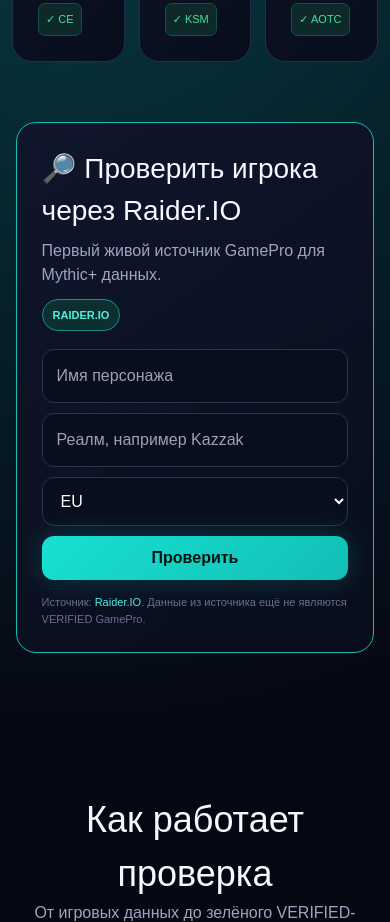
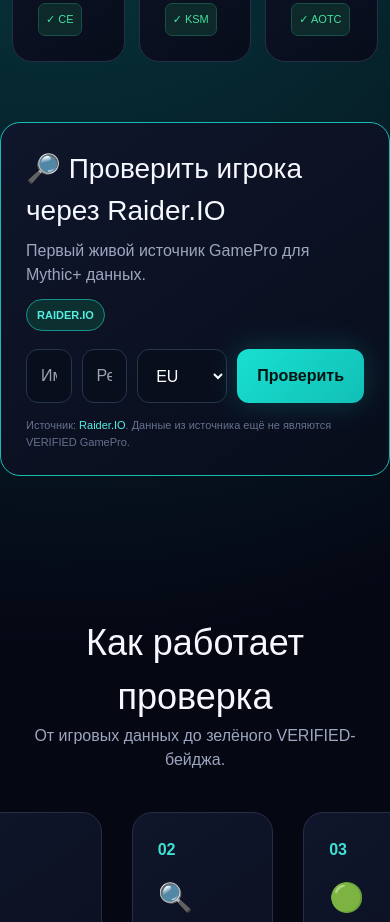
Before and after one commit to vesttrading/gamepro-market, a Next.js app: page / in a window 390 px wide. Shown: the part 2160-3082 px from the top of the page. Built offline with nearby package versions, Linux system fonts and the light colour scheme; no server answers.

Commit message:
Delete mobile styles for #raiderio
Removed mobile responsiveness styles for #raiderio.

```diff
--- a/app/globals.css
+++ b/app/globals.css
@@ -189,21 +189,6 @@ div[style*="justifyContent: \"space-between\""] {
 
 #raiderio .rioForm button {
     white-space: nowrap !important;
-}
-
-/* Телефон (адаптивность для смартфонов оставляем) */
-@media (max-width: 700px) {
-    #raiderio {
-        width: 92% !important;
-    }
-
-    #raiderio .rioForm {
-        grid-template-columns: 1fr !important; /* На телефонах поля встанут друг под друга */
-    }
-
-    #raiderio .rioForm button {
-        width: 100% !important;
-    }
 }
 
 /* 1. КАК РАБОТАЕТ ПРОВЕРКА  Увеличиваем общую ширину блока шагов, чтобы они не натыкались друг на друга */
```
